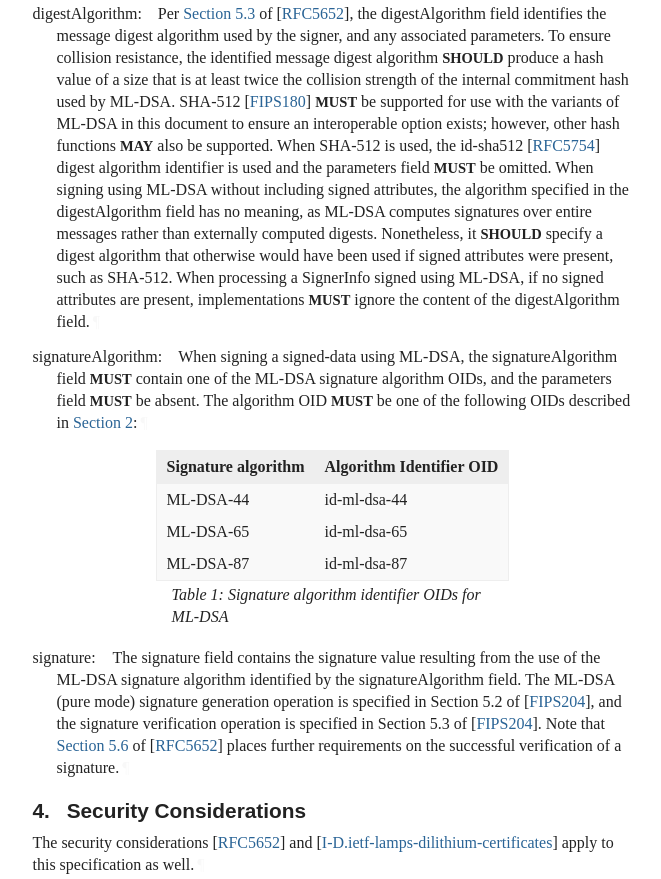
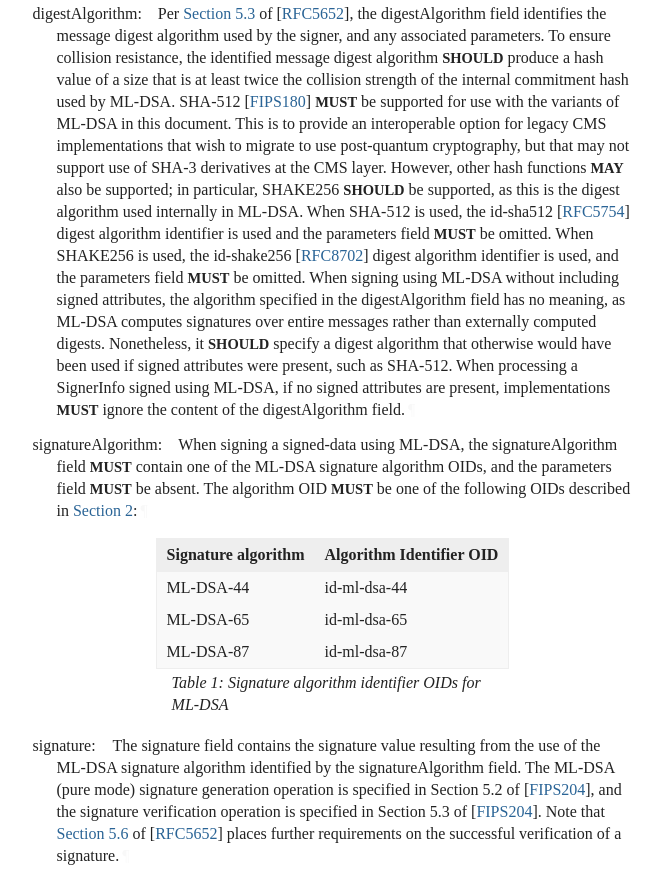
Before and after one commit to lamps-wg/cms-ml-dsa, a plain HTML site: page bs/wglc-comments/draft-ietf-lamps-cms-ml-dsa.html in a window 1280 px wide. Shown: the part 3520-4399 px from the top of the page, without its empty margins (92-753 px from the left). Drawn offline with Linux system fonts and the light colour scheme; a web font is replaced by a local one.

Commit message:
Script updating gh-pages from 03f59ee. [ci skip]

```diff
--- a/bs/wglc-comments/draft-ietf-lamps-cms-ml-dsa.html
+++ b/bs/wglc-comments/draft-ietf-lamps-cms-ml-dsa.html
@@ -1360,7 +1360,14 @@ When using ML-DSA as described in this document, the context string is not used.
           <dd style="margin-left: 1.5em" id="section-3.3-2.2">
             <p id="section-3.3-2.2.1">Per <span><a href="https://rfc-editor.org/rfc/rfc5652#section-5.3" class="relref">Section 5.3</a> of [<a href="#RFC5652" class="cite xref">RFC5652</a>]</span>, the digestAlgorithm field identifies the message digest algorithm used by the signer, and any associated parameters.
 To ensure collision resistance, the identified message digest algorithm <span class="bcp14">SHOULD</span> produce a hash value of a size that is at least twice the collision strength of the internal commitment hash used by ML-DSA.
-SHA-512 <span>[<a href="#FIPS180" class="cite xref">FIPS180</a>]</span> <span class="bcp14">MUST</span> be supported for use with the variants of ML-DSA in this document to ensure an interoperable option exists; however, other hash functions <span class="bcp14">MAY</span> also be supported. When SHA-512 is used, the id-sha512 <span>[<a href="#RFC5754" class="cite xref">RFC5754</a>]</span> digest algorithm identifier is used and the parameters field <span class="bcp14">MUST</span> be omitted. When signing using ML-DSA without including signed attributes, the algorithm specified in the digestAlgorithm field has no meaning, as ML-DSA computes signatures over entire messages rather than externally computed digests. Nonetheless, it <span class="bcp14">SHOULD</span> specify a digest algorithm that otherwise would have been used if signed attributes were present, such as SHA-512. When processing a SignerInfo signed using ML-DSA, if no signed attributes are present, implementations <span class="bcp14">MUST</span> ignore the content of the digestAlgorithm field.<a href="#section-3.3-2.2.1" class="pilcrow">¶</a></p>
+SHA-512 <span>[<a href="#FIPS180" class="cite xref">FIPS180</a>]</span> <span class="bcp14">MUST</span> be supported for use with the variants of ML-DSA in this document.
+This is to provide an interoperable option for legacy CMS implementations that wish to migrate to use post-quantum cryptography, but that may not support use of SHA-3 derivatives at the CMS layer.
+However, other hash functions <span class="bcp14">MAY</span> also be supported; in particular, SHAKE256 <span class="bcp14">SHOULD</span> be supported, as this is the digest algorithm used internally in ML-DSA.
+When SHA-512 is used, the id-sha512 <span>[<a href="#RFC5754" class="cite xref">RFC5754</a>]</span> digest algorithm identifier is used and the parameters field <span class="bcp14">MUST</span> be omitted.
+When SHAKE256 is used, the id-shake256 <span>[<a href="#RFC8702" class="cite xref">RFC8702</a>]</span> digest algorithm identifier is used, and the parameters field <span class="bcp14">MUST</span> be omitted.
+When signing using ML-DSA without including signed attributes, the algorithm specified in the digestAlgorithm field has no meaning, as ML-DSA computes signatures over entire messages rather than externally computed digests.
+Nonetheless, it <span class="bcp14">SHOULD</span> specify a digest algorithm that otherwise would have been used if signed attributes were present, such as SHA-512.
+When processing a SignerInfo signed using ML-DSA, if no signed attributes are present, implementations <span class="bcp14">MUST</span> ignore the content of the digestAlgorithm field.<a href="#section-3.3-2.2.1" class="pilcrow">¶</a></p>
 </dd>
           <dd class="break"></dd>
 <dt id="section-3.3-2.3">signatureAlgorithm:</dt>
@@ -1503,8 +1510,12 @@ This should be allocated in the "SMI Security for S/MIME Module Identifier" regi
 <span class="refAuthor">Schaad, J.</span>, <span class="refTitle">"Cryptographic Message Syntax (CMS) Algorithm Identifier Protection Attribute"</span>, <span class="seriesInfo">RFC 6211</span>, <span class="seriesInfo">DOI 10.17487/RFC6211</span>, <time datetime="2011-04" class="refDate">April 2011</time>, <span>&lt;<a href="https://www.rfc-editor.org/rfc/rfc6211">https://www.rfc-editor.org/rfc/rfc6211</a>&gt;</span>. </dd>
 <dd class="break"></dd>
 <dt id="RFC8174">[RFC8174]</dt>
+        <dd>
+<span class="refAuthor">Leiba, B.</span>, <span class="refTitle">"Ambiguity of Uppercase vs Lowercase in RFC 2119 Key Words"</span>, <span class="seriesInfo">BCP 14</span>, <span class="seriesInfo">RFC 8174</span>, <span class="seriesInfo">DOI 10.17487/RFC8174</span>, <time datetime="2017-05" class="refDate">May 2017</time>, <span>&lt;<a href="https://www.rfc-editor.org/rfc/rfc8174">https://www.rfc-editor.org/rfc/rfc8174</a>&gt;</span>. </dd>
+<dd class="break"></dd>
+<dt id="RFC8702">[RFC8702]</dt>
       <dd>
-<span class="refAuthor">Leiba, B.</span>, <span class="refTitle">"Ambiguity of Uppercase vs Lowercase in RFC 2119 Key Words"</span>, <span class="seriesInfo">BCP 14</span>, <span class="seriesInfo">RFC 8174</span>, <span class="seriesInfo">DOI 10.17487/RFC8174</span>, <time datetime="2017-05" class="refDate">May 2017</time>, <span>&lt;<a href="https://www.rfc-editor.org/rfc/rfc8174">https://www.rfc-editor.org/rfc/rfc8174</a>&gt;</span>. </dd>
+<span class="refAuthor">Kampanakis, P.</span> and <span class="refAuthor">Q. Dang</span>, <span class="refTitle">"Use of the SHAKE One-Way Hash Functions in the Cryptographic Message Syntax (CMS)"</span>, <span class="seriesInfo">RFC 8702</span>, <span class="seriesInfo">DOI 10.17487/RFC8702</span>, <time datetime="2020-01" class="refDate">January 2020</time>, <span>&lt;<a href="https://www.rfc-editor.org/rfc/rfc8702">https://www.rfc-editor.org/rfc/rfc8702</a>&gt;</span>. </dd>
 <dd class="break"></dd>
 </dl>
 </section>
```
Also changed, not shown: bs/wglc-comments/draft-ietf-lamps-cms-ml-dsa.txt.
